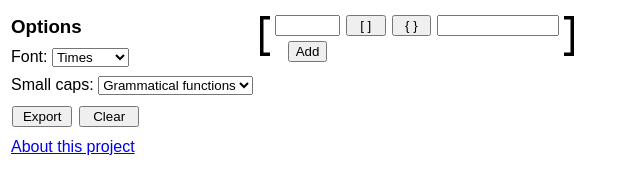
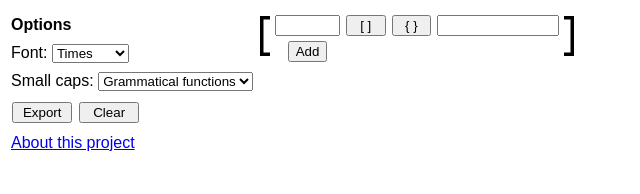
Before and after one commit to sandbach/OpenAVM, a plain HTML site: page index.html in a window 1280 px wide. Shown: the full height of the page, 0-640 px from the left. Drawn offline with Linux system fonts and the light colour scheme.

Commit message:
Add files via upload

```diff
--- a/index.html
+++ b/index.html
@@ -9,11 +9,6 @@
         div.options{
             margin-top: 2%;
             margin-bottom: 4%;
-        }
-        h3{
-            vertical-align: top;
-            text-align: left;
-            margin: 0%;
         }
         h4{
             margin: 0%;
@@ -60,7 +55,7 @@
 
 <div id="options">
 
-<div class="options"><h3>Options</h3></div>
+<div class="options"><h4>Options</h4></div>
 
 <div class="options">
     <label for="fontBox">Font:</label>
```
